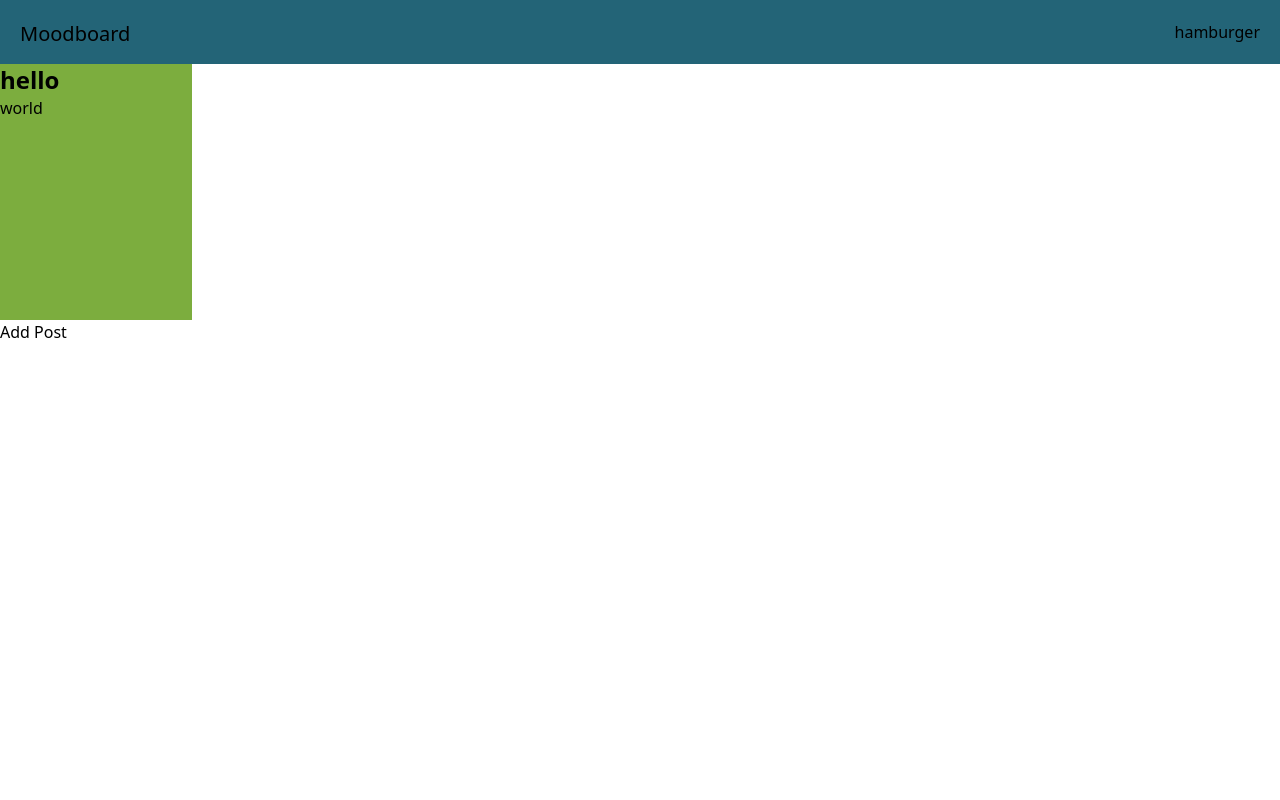
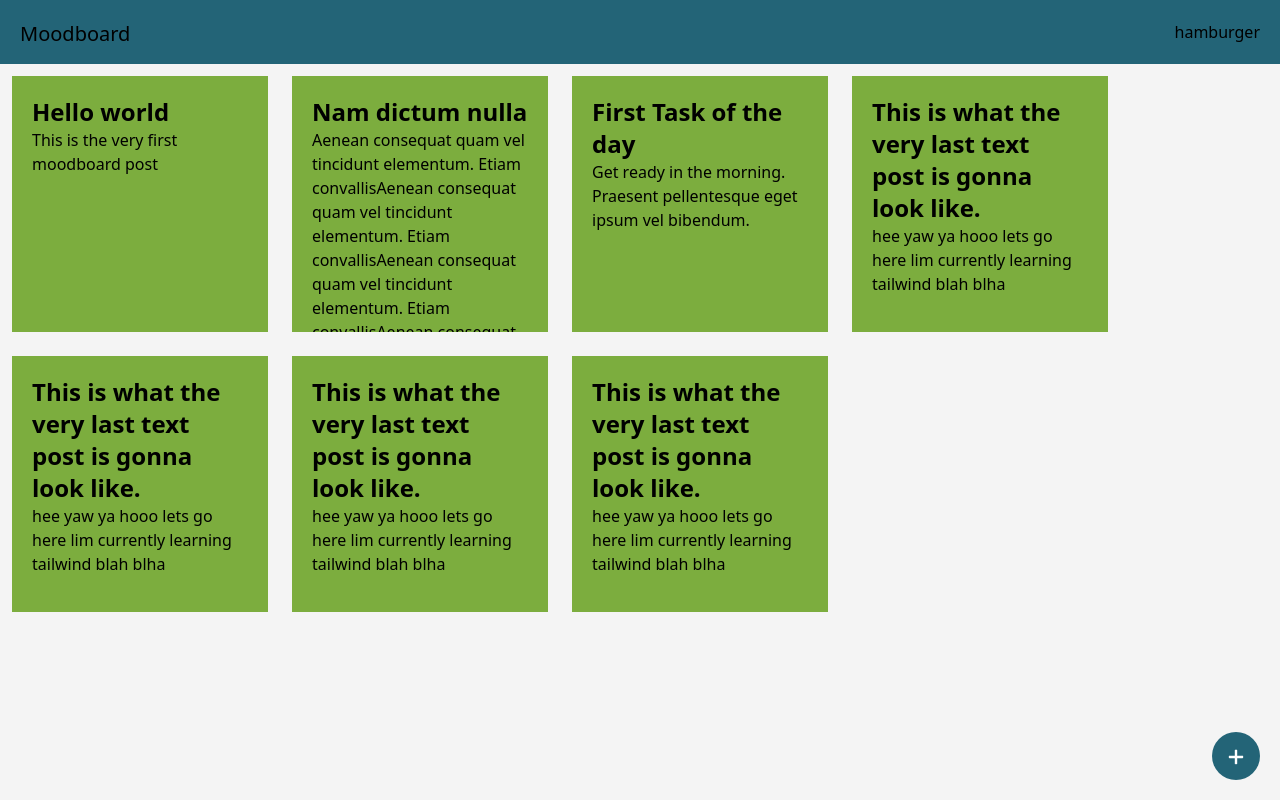
Before and after one commit to ivyla/Moodboard, a React (Create React App) app in the folder moodboard/: page / in a window 1280 px wide. Built offline with nearby package versions, Linux system fonts and the light colour scheme.

Commit message:
floating button working, posts wrap correctly

```diff
--- a/moodboard/src/App.js
+++ b/moodboard/src/App.js
@@ -2,41 +2,24 @@ import "./App.css"
 import AddPost from "./components/functional/AddPost"
 import NavBar from "./components/NavBar"
 import Post from "./components/views/Post"
-const posts = [
-    {
-        id: 1,
-        title: "Hello world",
-        caption: "This is the very first moodboard post"
-    },
-    {
-        id: 2,
-        title: "Nam dictum nulla",
-        caption:
-            "Aenean consequat quam vel tincidunt elementum. Etiam convallis diam vulputate, fringilla massa a, mollis quam. Phasellus a bibendum risus, id semper est. "
-    },
-    {
-        id: 3,
-        title: "First Task of the day",
-        caption:
-            "Get ready in the morning. Praesent pellentesque eget ipsum vel bibendum."
-    },
-    {
-        id: 4,
-        title: "This is what the very last text post is gonna look like.",
-        caption:
-            "hee yaw ya hooo lets go here lim currently learning tailwind blah blha"
-    }
-]
+import posts from "./data/posts"
 
 function App() {
-    // const postsToDisplay = posts.forEach((post) => )
+    const postsToDisplay = posts.map(
+        (post) => <Post title={post.title} content={post.content} />
+        // console.log(post.title)
+    )
+    console.log(postsToDisplay)
     return (
-        <div bg-gray-800>
+        <div className="h-screen bg-defaultBg">
             <NavBar />
-            <Post caption="hello" content="world" />
-            <div className="container object-right-bottom">
-                <AddPost />
+            {/* Container for posts interface */}
+            <div className="block w-screen flex flex-column flex-grow">
+                {/* Display of all the posts */}
+                <div className="flex flex-row flex-wrap ">{postsToDisplay}</div>
             </div>
+            {/* Add Post floating bottom right button */}
+            <AddPost />
         </div>
     )
 }
--- a/moodboard/src/components/functional/AddPost.js
+++ b/moodboard/src/components/functional/AddPost.js
@@ -3,7 +3,20 @@ import {useState} from "react"
 const AddPost = () => {
     return (
         <div>
-            <button> Add Post </button>
+            <button className="fixed m-5 right-0 bottom-0 w-12 h-12 bg-primary rounded-full">
+                <svg
+                    viewBox="0 0 20 20"
+                    enable-background="new 0 0 20 20"
+                    className="w-6 h-6 inline-block"
+                >
+                    <path
+                        fill="#FFFFFF"
+                        d="M16,10c0,0.553-0.048,1-0.601,1H11v4.399C11,15.951,10.553,16,10,16c-0.553,0-1-0.049-1-0.601V11H4.601
+                                    C4.049,11,4,10.553,4,10c0-0.553,0.049-1,0.601-1H9V4.601C9,4.048,9.447,4,10,4c0.553,0,1,0.048,1,0.601V9h4.399
+                                    C15.952,9,16,9.447,16,10z"
+                    />
+                </svg>
+            </button>
         </div>
     )
 }
--- a/moodboard/src/components/views/Post.js
+++ b/moodboard/src/components/views/Post.js
@@ -1,8 +1,8 @@
-const Post = ({caption, content}) => {
+const Post = ({title, content}) => {
     return (
-        <div className="text-left w-48 h-64 bg-secondary">
-            <div className="text-2xl font-bold">{caption}</div>
-            <div className="text-base ">{content}</div>
+        <div className="w-64 h-64 bg-secondary m-3 p-5 overflow-y-auto">
+            <div className=" text-2xl font-bold ">{title}</div>
+            <div className="text-base">{content}</div>
         </div>
     )
 }
--- /dev/null
+++ b/moodboard/src/data/posts.js
@@ -0,0 +1,45 @@
+let posts = [
+    {
+        id: 1,
+        title: "Hello world",
+        content: "This is the very first moodboard post"
+    },
+    {
+        id: 2,
+        title: "Nam dictum nulla",
+        content:
+            "Aenean consequat quam vel tincidunt elementum. Etiam convallisAenean consequat quam vel tincidunt elementum. Etiam convallisAenean consequat quam vel tincidunt elementum. Etiam convallisAenean consequat quam vel tincidunt elementum. Etiam convallisAenean consequat quam vel tincidunt elementum. Etiam convallisAenean consequat quam vel tincidunt elementum. Etiam convallisAenean consequat quam vel tincidunt elementum. Etiam convallis diam vulputate, fringilla massa a, mollis quam. Phasellus a bibendum risus, id semper est. "
+    },
+    {
+        id: 3,
+        title: "First Task of the day",
+        content:
+            "Get ready in the morning. Praesent pellentesque eget ipsum vel bibendum."
+    },
+    {
+        id: 4,
+        title: "This is what the very last text post is gonna look like.",
+        content:
+            "hee yaw ya hooo lets go here lim currently learning tailwind blah blha"
+    },
+    {
+        id: 5,
+        title: "This is what the very last text post is gonna look like.",
+        content:
+            "hee yaw ya hooo lets go here lim currently learning tailwind blah blha"
+    },
+    {
+        id: 6,
+        title: "This is what the very last text post is gonna look like.",
+        content:
+            "hee yaw ya hooo lets go here lim currently learning tailwind blah blha"
+    },
+    {
+        id: 7,
+        title: "This is what the very last text post is gonna look like.",
+        content:
+            "hee yaw ya hooo lets go here lim currently learning tailwind blah blha"
+    }
+]
+
+export default posts
--- a/moodboard/tailwind.config.js
+++ b/moodboard/tailwind.config.js
@@ -10,7 +10,7 @@ module.exports = {
             gray: colors.trueGray,
             primary: "#236477",
             secondary: "#7cad3e",
-            defaultBg: "F4F4F4"
+            defaultBg: "#F4F4F4"
         }
     },
     variants: {
```
